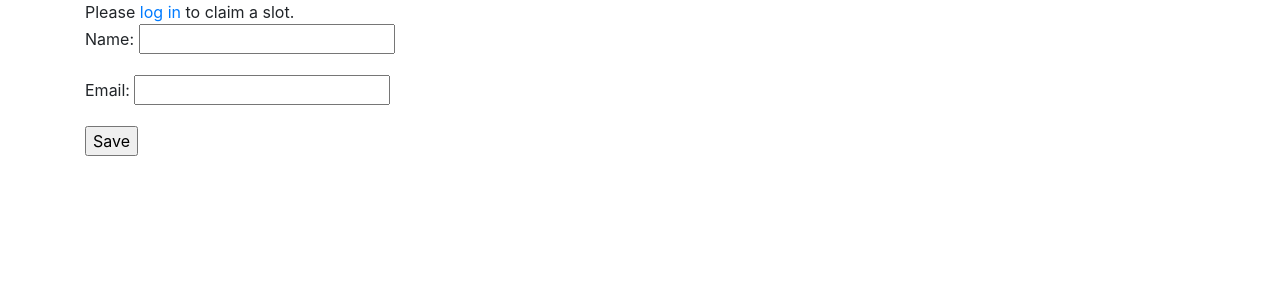
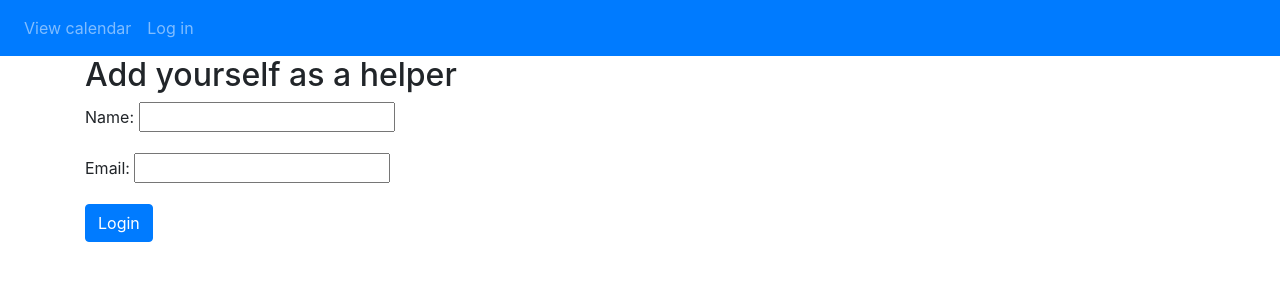
Before and after one commit to sebbacon/visitingschedule, a Django app: page /helper/add/ in a window 1280 px wide. Shown: the top 300 px of the page. Run offline with Django 3.2, Linux system fonts and the light colour scheme; some libraries are stand-ins or nearby versions.

Commit message:
More layout changes, also allow more than one visitor per slot

```diff
--- /dev/null
+++ b/frontend/context_processors.py
@@ -0,0 +1,15 @@
+from django.shortcuts import get_object_or_404
+
+from frontend.models import Helper
+
+
+def username(request):
+    helper = logged_in_helper = None
+    if 'helper' in request.resolver_match.kwargs:
+        helper_pk = request.resolver_match.kwargs['helper']
+        helper = get_object_or_404(Helper, pk=helper_pk)
+    if 'helper' in request.session:
+        helper_pk = request.session['helper']
+        logged_in_helper = get_object_or_404(Helper, pk=helper_pk)
+
+    return {'HELPER': helper, 'LOGGED_IN_HELPER': logged_in_helper}
--- a/frontend/models.py
+++ b/frontend/models.py
@@ -12,7 +12,7 @@ class Helper(models.Model):
         return self.name
 
     def get_absolute_url(self):
-        return reverse('helper-detail', kwargs={'pk': self.pk})
+        return reverse('helper-detail', kwargs={'helper': self.pk})
 
 
 class Event(models.Model):
@@ -20,14 +20,14 @@ class Event(models.Model):
         ('MORNING', 'am'),
         ('EVENING', 'pm'),
     )
-    helper = models.ForeignKey(
-        Helper, blank=True, null=True, on_delete=models.SET_NULL)
+    helpers = models.ManyToManyField(
+        Helper, blank=True)
     date = models.DateField()
     slot = models.CharField(choices=SLOT_CHOICES, max_length=12)
 
     def __str__(self):
-        if self.helper:
-            filled_str = "filled by {}".format(self.helper)
+        if self.helpers:
+            filled_str = "filled by {}".format(",".join([str(h) for h in self.helpers.all()]))
         else:
             filled_str = "currently unfilled"
         return "{} slot on {} {}".format(self.slot, self.date, filled_str)
@@ -38,8 +38,6 @@ class Event(models.Model):
     def events_on_same_day(self):
         return Event.objects.filter(date=self.date)
 
-    def events_on_same_day_for_same_helper(self):
-        return Event.objects.filter(date=self.date, helper=self.helper)
 
     @property
     def klasses(self):
@@ -48,9 +46,9 @@ class Event(models.Model):
             klasses.append("sunday")
         if self.date < date.today():
             klasses.append("past")
-        if all([x.helper for x in self.events_on_same_day()]):
+        if all([x.helpers.count() > 0 for x in self.events_on_same_day()]):
             klasses.append("full")
-        if all([not x.helper for x in self.events_on_same_day()]):
+        if all([not x.helpers.count() > 0 for x in self.events_on_same_day()]):
             klasses.append("empty")
         return " ".join(klasses)
 
--- a/frontend/static/main.css
+++ b/frontend/static/main.css
@@ -23,6 +23,9 @@
   color: orange;
 }
 
+.login-button {
+  margin-bottom: 3px;
+}
 
 .delete {
   color: red;
--- a/frontend/views.py
+++ b/frontend/views.py
@@ -18,14 +18,14 @@ from frontend.models import Helper
 def claim_event(request, pk):
     event = get_object_or_404(Event, pk=pk)
     helper = get_object_or_404(Helper, pk=request.session['helper'])
-    event.helper = helper
+    event.helpers.add(helper)
     event.save()
     return redirect('event-list')
 
 
 def unclaim_event(request, pk):
     event = get_object_or_404(Event, pk=pk)
-    event.helper = None
+    event.helpers.remove(request.session['helper'])
     event.save()
     came_from = unquote(request.GET.get('came_from', ""))
     if came_from:
@@ -34,8 +34,8 @@ def unclaim_event(request, pk):
         return redirect('event-list')
 
 
-def claim_helper(request, pk):
-    request.session['helper'] = pk
+def claim_helper(request, helper):
+    request.session['helper'] = helper
     return redirect('event-list')
 
 
@@ -59,19 +59,16 @@ class EventList(ListView):
     def get_queryset(self):
         start_day = get_most_recent_monday()
         events = Event.objects.filter(date__gte=start_day, slot='MORNING')
-        self.slot = self.kwargs.get('slot', None)
-        if self.slot:
-            return events.filter(slot=self.slot)
-        else:
-            return events
+        return events
 
 
-class HelperEventList(EventList):
+class HelperEventList(ListView):
     template_name = 'frontend/event_list_schedule.html'
 
     def get_queryset(self):
-        events = super().get_queryset()
-        return events.filter(helper=self.kwargs['pk'])
+        start_day = get_most_recent_monday()
+        return Event.objects.filter(
+            date__gte=start_day, helpers=self.kwargs['helper'])
 
 
 class HelperList(ListView):
--- a/templates/base.html
+++ b/templates/base.html
@@ -1,4 +1,7 @@
 {% load static %}
+{% url 'event-list' as events_list_url %}
+{% url 'helper-list' as helper_list_url %}
+{% url 'helper-schedule' as helper_schedule_url %}
 <!doctype html>
 <html lang="en">
   <head>
@@ -6,20 +9,39 @@
     <meta charset="utf-8">
     <meta name="viewport" content="width=device-width, initial-scale=1, shrink-to-fit=no">
 
-    <!-- Bootstrap CSS -->
-    <!-- <link rel="stylesheet" href="https://stackpath.bootstrapcdn.com/bootstrap/4.1.3/css/bootstrap.min.css" integrity="sha384-MCw98/SFnGE8fJT3GXwEOngsV7Zt27NXFoaoApmYm81iuXoPkFOJwJ8ERdknLPMO" crossorigin="anonymous"> -->
     <link rel="stylesheet" href="{% static "bootstrap.min.css" %}">
     <link rel="stylesheet" href="{% static "main.css" %}">
     <title>Hello, world!</title>
   </head>
   <body>
+
+  <nav class="navbar navbar-expand-lg navbar-dark bg-primary">
+  <button class="navbar-toggler" type="button" data-toggle="collapse" data-target="#navbarSupportedContent" aria-controls="navbarSupportedContent" aria-expanded="false" aria-label="Toggle navigation">
+    <span class="navbar-toggler-icon"></span>
+  </button>
+
+  <div class="collapse navbar-collapse" id="navbarSupportedContent">
+    <ul class="navbar-nav mr-auto">
+      <li class="nav-item {% if request.path == events_list_url %}active{% endif %}">
+        <a class="nav-link" href="{% url 'event-list' %}">View calendar<span class="sr-only">(current)</span></a>
+      </li>
+      {% if LOGGED_IN_HELPER %}
+      <li>
+        <a class="nav-link {% if request.path == helper_schedule_url %}active{% endif %}" href="{% url 'helper-schedule' helper=request.session.helper %}">See my schedule</a>
+      </li>
+      <li>
+        <a class="nav-link" href="{% url 'helper-logout' %}">Log out {{ LOGGED_IN_HELPER.name }}</a>
+      </li>
+      {% else %}
+      <li>
+        <a class="nav-link {% if request.path == helper_list_url %}active{% endif %}" href="{% url 'helper-list' %}">Log in</a>
+        </li>
+      {% endif %}
+    </ul>
+  </div>
+</nav>
     <div class="container">
-  {% if request.session.helper %}
-  Logged in as {{ request.session.helper }}. <a href="{% url 'helper-logout' %}">Log out.</a> <a href="{% url 'helper-list' %}">Log in as someone else</a>. <a href="{% url 'helper-schedule' pk=request.session.helper %}">See my schedule</a>
-  {% else %}
-  Please <a href="{% url 'helper-list' %}">log in</a> to claim a slot.
-  {% endif %}
-  {% block content %}{% endblock %}
+      {% block content %}{% endblock %}
     </div>
     <!-- Optional JavaScript -->
     <!-- jQuery first, then Popper.js, then Bootstrap JS -->
--- a/templates/frontend/helper_form.html
+++ b/templates/frontend/helper_form.html
@@ -1,8 +1,9 @@
 {% extends "base.html" %}
 
 {% block content %}
+<h2>Add yourself as a helper</h2>
 <form method="post">{% csrf_token %}
     {{ form.as_p }}
-    <input type="submit" value="Save">
+    <input type="submit"  class="btn btn-primary" value="Login">
 </form>
 {% endblock %}
--- a/visitingschedule/settings.py
+++ b/visitingschedule/settings.py
@@ -63,6 +63,7 @@ TEMPLATES = [
                 'django.template.context_processors.request',
                 'django.contrib.auth.context_processors.auth',
                 'django.contrib.messages.context_processors.messages',
+                'frontend.context_processors.username',
             ],
         },
     },
--- a/visitingschedule/urls.py
+++ b/visitingschedule/urls.py
@@ -17,6 +17,7 @@ from django.conf.urls import url
 from django.urls import path
 from django.urls import reverse_lazy
 from django.contrib import admin
+from django.views.generic.base import RedirectView
 
 from frontend.views import EventList
 from frontend.views import EventUpdate
@@ -34,19 +35,20 @@ from frontend.views import logout_helper
 
 urlpatterns = [
     url(r'^admin/', admin.site.urls),
+    path('', RedirectView.as_view(url='events/'), name='go-to-django'),
     path('events/', EventList.as_view(), name='event-list'),
     path('event/<int:pk>/', EventUpdate.as_view(), name='event-update'),
     path('event/<int:pk>/claim', claim_event, name='event-claim'),
     path('event/<int:pk>/unclaim', unclaim_event, name='event-unclaim'),
-    path('helper/<str:pk>/claim', claim_helper, name='helper-claim'),
-    path('helper/<str:pk>/schedule',
+    path('helper/<str:helper>/claim', claim_helper, name='helper-claim'),
+    path('helper/<str:helper>/schedule',
          HelperEventList.as_view(), name='helper-schedule'),
     path('helper/logout', logout_helper, name='helper-logout'),
     path('helpers/', HelperList.as_view(), name='helper-list'),
     path('helper/add/',
          HelperCreate.as_view(success_url=reverse_lazy('event-list')),
          name='helper-add', ),
-    path('helper/<str:pk>/edit', HelperUpdate.as_view(), name='helper-update'),
-    path('helper/<str:pk>/', HelperDetailView.as_view(), name='helper-detail'),
-    path('helper/<str:pk>/delete/', HelperDelete.as_view(), name='helper-delete'),
+    path('helper/<str:helper>/edit', HelperUpdate.as_view(), name='helper-update'),
+    path('helper/<str:helper>/', HelperDetailView.as_view(), name='helper-detail'),
+    path('helper/<str:helper>/delete/', HelperDelete.as_view(), name='helper-delete'),
 ]
```
Also changed, not shown: templates/frontend/event_list.html (+12 -12 lines), templates/frontend/event_list_schedule.html (+14 -14 lines), templates/frontend/helper_list.html (+13 -11 lines), frontend/migrations/0002_auto_20181026_0955.py (added).
